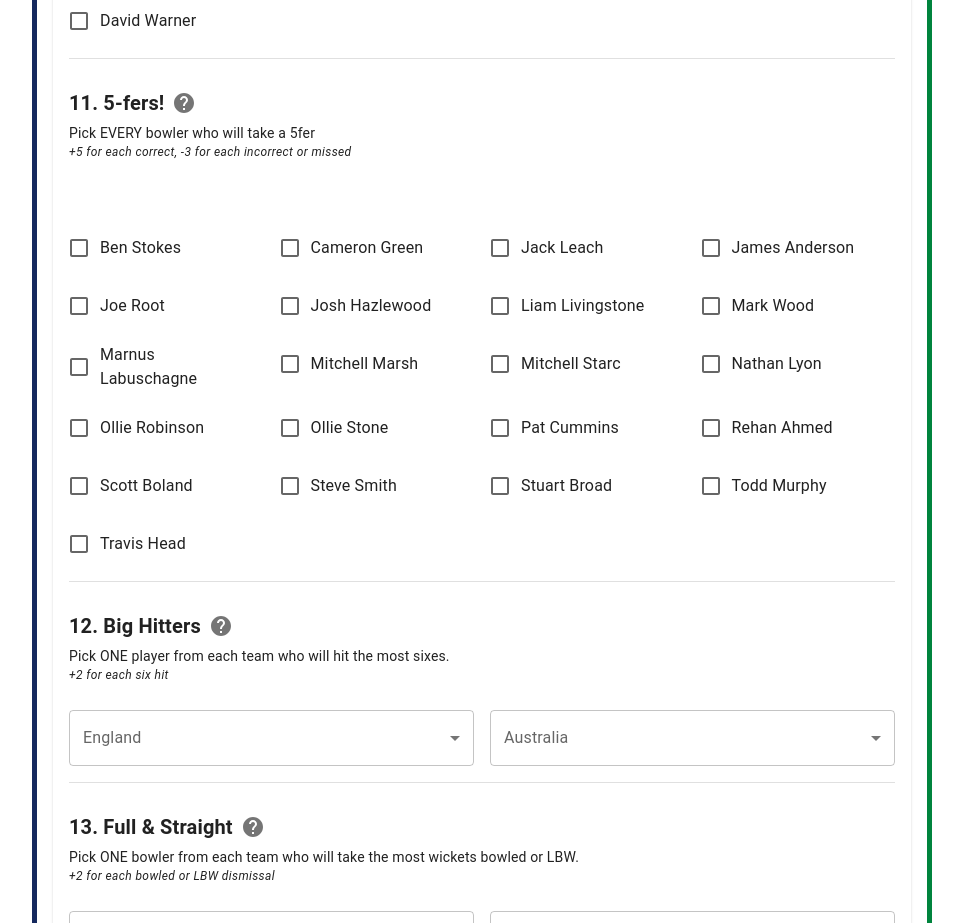
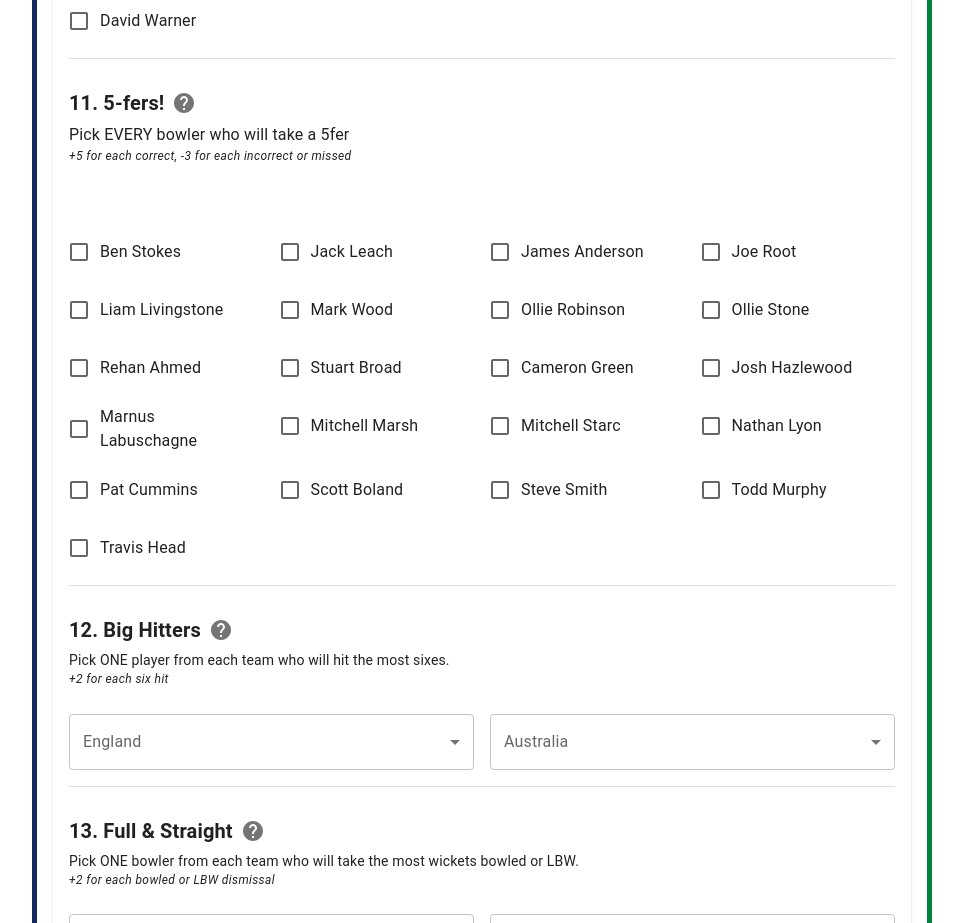
Before and after one commit to mdnrosen/sillyashes, a React (Create React App) app: page /pick in a window 1280 px wide. Shown: the part 1180-2103 px from the top of the page, without its empty margins (158-1121 px from the left). Built offline with nearby package versions, Linux system fonts and the light colour scheme.

Commit message:
players now have a uuid to use as keys when mapping

```diff
--- a/src/App.js
+++ b/src/App.js
@@ -23,11 +23,12 @@ import theme from './theme'
 import defaultState from './defaultState.json'
 import ScrollToTop from './components/ScrollToTop'
 import ScrollTopButton from './components/ScrollTopButton';
+
 export const GuessContext = createContext([])
 
 function App() {
   const [ guesses, setGuesses ] = useStickyState(defaultState, 'sillyAshes')
-
+  // const [ guesses, setGuesses ] = useState(defaultState)
 
   function useStickyState(defaultVal, key) {
     const [ value, setValue ] = useState(() => {
--- a/src/components/FiveWickets.js
+++ b/src/components/FiveWickets.js
@@ -1,16 +1,18 @@
 import React, { useState, useEffect, useContext } from 'react'
 import players from '../players.json'
 import { getAvatarName, getBGColor, sortByName } from '../helpers'
-import { Box, Checkbox, Chip, Divider, FormControlLabel, FormGroup, Grid, Toolbar, Tooltip, Typography } from '@mui/material'
+import { Box, Checkbox, Chip, Divider, FormControlLabel, FormGroup, Grid, Toolbar, Tooltip, Typography, } from '@mui/material'
+
+import { GuessContext } from '../App'
 import QTitle from './QTitle'
-import { GuessContext } from '../App'
+
+
 
 
 const FiveWickets = ({ handlePickem, question }) => {
     const guesses = useContext(GuessContext)
+    const [ selected, setSelected ] = useState([])
     const bowlers = players.filter(p => p.bowler)
-    const [ selected, setSelected ] = useState([])
-
 
 
     const handleChange = (e) => {
@@ -19,6 +21,7 @@ const FiveWickets = ({ handlePickem, question }) => {
             checked ? [...prevState, e.target.value] :
             prevState.filter(val => val !== value))
     }
+
 
     useEffect(() => {
         handlePickem(selected, '5fers')
@@ -30,6 +33,26 @@ const FiveWickets = ({ handlePickem, question }) => {
     },[])
 
 
+
+    const renderCheckbox = (name, i) => (
+            <Grid item xs={12} sm={6} md={4} lg={3} key={i}>
+                <FormGroup
+                    onChange={handleChange}
+                >
+                    <FormControlLabel
+                        control={
+                            <Checkbox
+                                checked={selected.includes(name)}
+                                value={name}
+                            />
+                        }
+                        label={name}
+                    />
+                </FormGroup>
+            </Grid>
+        )
+
+
     return (
         <Grid item >
             <Box sx={{ display: 'flex', flexDirection: 'column'}}>
@@ -38,40 +61,29 @@ const FiveWickets = ({ handlePickem, question }) => {
                     num={question.num}
                     help={question.help}
                 />
-                <Typography variant="body2">{question.question}</Typography>
+
+                    <Typography variant="body1">{question.question}</Typography>
                     <Typography variant="caption"><i>{question.marks}</i></Typography>
                     <Toolbar disableGutters >
-                    <Box sx={{ display: 'flex', flexWrap: 'wrap', my: 1}}>
+                        <Box sx={{ display: 'flex', flexWrap: 'wrap', my: 1 }}>
                             {selected.map((player, i) =>
                                 <Tooltip title={player} key={i}>
                                     <Chip
                                         label={getAvatarName(player)}
                                         sx={{ m: 0.5, color: 'white',   bgcolor: getBGColor(player, players)}}
                                     >
-
                                     </Chip>
                                 </Tooltip>
                             )}
                         </Box>
-
                     </Toolbar>
-                <Grid container spacing={2}>
-                    {sortByName(bowlers).map((p, i) =>
-                        <Grid item xs={12} sm={6} md={4} lg={3} key={i}>
-                            <FormGroup
-                                onChange={handleChange}
-                            >
-                                <FormControlLabel
-                                    control={
-                                        <Checkbox
-                                            value={p.name}
-                                            checked={selected.includes(p.name)}
-                                        />
-                                    }
-                                    label={p.name}
-                                />
-                            </FormGroup>
-                        </Grid>
+                <Grid container spacing={2} justifyContent="flex-start">
+                    {sortByName(bowlers).filter(p => p.team === 'England').map((p, i) =>
+                      renderCheckbox(p.name, i)
+                    )}
+                    <Divider />
+                    {sortByName(bowlers).filter(p => p.team === 'Australia').map((p, i) =>
+                      renderCheckbox(p.name, i)
                     )}
                 </Grid>
             </Box>
--- a/src/players.json
+++ b/src/players.json
@@ -1,201 +1,233 @@
 [
     {
-        "team" : "England",
-        "name" : "Ben Stokes",
-        "batter" : true,
-        "bowler" : true
+        "team": "England",
+        "name": "Ben Stokes",
+        "batter": true,
+        "bowler": true,
+        "id": "189647f1-c4dc-461c-9c79-f42b211e9c9b"
     },
     {
-        "team" : "England",
-        "name" : "James Anderson",
-        "batter" : false,
-        "bowler" : true
+        "team": "England",
+        "name": "James Anderson",
+        "batter": false,
+        "bowler": true,
+        "id": "6219585a-b95a-4612-a127-9114adaa1381"
     },
     {
-        "team" : "England",
-        "name" : "Stuart Broad",
-        "batter" : false,
-        "bowler" : true
+        "team": "England",
+        "name": "Stuart Broad",
+        "batter": false,
+        "bowler": true,
+        "id": "316afa22-bdda-4db9-a024-45c0624af9b1"
     },
     {
-        "team" : "England",
-        "name" : "Ollie Robinson",
-        "batter" : false,
-        "bowler" : true
+        "team": "England",
+        "name": "Ollie Robinson",
+        "batter": false,
+        "bowler": true,
+        "id": "b6f2f8aa-2483-4d17-af32-137ec93e63d8"
     },
     {
-        "team" : "England",
-        "name" : "Harry Brook",
-        "batter" : true,
-        "bowler" : false
+        "team": "England",
+        "name": "Harry Brook",
+        "batter": true,
+        "bowler": false,
+        "id": "97b49e89-cc04-413a-9b5d-d01b310fc3a8"
     },
     {
-        "team" : "England",
-        "name" : "Jonny Bairstow",
-        "batter" : true,
-        "bowler" : false
+        "team": "England",
+        "name": "Jonny Bairstow",
+        "batter": true,
+        "bowler": false,
+        "id": "97a0d5a0-e960-4f6d-919e-ba660ea9ce34"
     },
     {
-        "team" : "England",
-        "name" : "Zak Crawley",
-        "batter" : true,
-        "bowler" : false
+        "team": "England",
+        "name": "Zak Crawley",
+        "batter": true,
+        "bowler": false,
+        "id": "030286b9-af3f-4ce0-a26f-51f3c1ecc60c"
     },
     {
-        "team" : "England",
-        "name" : "Ben Duckett",
-        "batter" : true,
-        "bowler" : false
+        "team": "England",
+        "name": "Ben Duckett",
+        "batter": true,
+        "bowler": false,
+        "id": "dcb01bfd-22bc-4101-ac32-521b755a9ca4"
     },
     {
-        "team" : "England",
-        "name" : "Ben Foakes",
-        "batter" : true,
-        "bowler" : false
+        "team": "England",
+        "name": "Ben Foakes",
+        "batter": true,
+        "bowler": false,
+        "id": "94055382-7454-452d-a3c1-52ac564afc91"
     },
     {
-        "team" : "England",
-        "name" : "Jack Leach",
-        "batter" : false,
-        "bowler" : true
+        "team": "England",
+        "name": "Jack Leach",
+        "batter": false,
+        "bowler": true,
+        "id": "a4a4220f-0b50-426b-8acf-0af390060515"
     },
     {
-        "team" : "England",
-        "name" : "Ollie Pope",
-        "batter" : true,
-        "bowler" : false
+        "team": "England",
+        "name": "Ollie Pope",
+        "batter": true,
+        "bowler": false,
+        "id": "85e986f9-8271-464c-b814-52203cdd7cb2"
     },
     {
-        "team" : "England",
-        "name" : "Joe Root",
-        "batter" : true,
-        "bowler" : true
+        "team": "England",
+        "name": "Joe Root",
+        "batter": true,
+        "bowler": true,
+        "id": "e18762a1-76cd-4843-bbdb-014c09b223f4"
     },
     {
-        "team" : "England",
-        "name" : "Mark Wood",
-        "batter" : false,
-        "bowler" : true
+        "team": "England",
+        "name": "Mark Wood",
+        "batter": false,
+        "bowler": true,
+        "id": "284d6bc8-cff1-496f-ad33-28d800021faf"
     },
     {
-        "team" : "England",
-        "name" : "Ollie Stone",
-        "batter" : false,
-        "bowler" : true
+        "team": "England",
+        "name": "Ollie Stone",
+        "batter": false,
+        "bowler": true,
+        "id": "1d962547-98bf-4ffe-b5fc-fc7cf9288d9a"
     },
     {
-        "team" : "England",
-        "name" : "Liam Livingstone",
-        "batter" : true,
-        "bowler" : true
+        "team": "England",
+        "name": "Liam Livingstone",
+        "batter": true,
+        "bowler": true,
+        "id": "c4c352b1-8650-4a33-b5c0-44076a4521a2"
     },
     {
-        "team" : "England",
-        "name" : "Rehan Ahmed",
-        "batter" : true,
-        "bowler" : true
+        "team": "England",
+        "name": "Rehan Ahmed",
+        "batter": true,
+        "bowler": true,
+        "id": "924bcc4b-8ee6-421c-abd3-830fa43adca1"
     },
     {
-        "team" : "Australia",
-        "name" : "Pat Cummins",
-        "batter" : false,
-        "bowler" : true
+        "team": "Australia",
+        "name": "Pat Cummins",
+        "batter": false,
+        "bowler": true,
+        "id": "0eaadfd5-f4e4-432a-8289-968f76b4b784"
     },
     {
-        "team" : "Australia",
-        "name" : "Scott Boland",
-        "batter" : false,
-        "bowler" : true
+        "team": "Australia",
+        "name": "Scott Boland",
+        "batter": false,
+        "bowler": true,
+        "id": "7917fa90-2d82-47f7-b8dc-322d64869d67"
     },
     {
-        "team" : "Australia",
-        "name" : "Alex Carey",
-        "batter" : true,
-        "bowler" : false
+        "team": "Australia",
+        "name": "Alex Carey",
+        "batter": true,
+        "bowler": false,
+        "id": "a37b2f9a-f0dd-419a-8154-375535e64bf6"
     },
     {
-        "team" : "Australia",
-        "name" : "Cameron Green",
-        "batter" : true,
-        "bowler" : true
+        "team": "Australia",
+        "name": "Cameron Green",
+        "batter": true,
+        "bowler": true,
+        "id": "5ac3962a-a561-4cf2-8138-7343d4ee33c0"
     },
     {
-        "team" : "Australia",
-        "name" : "Marcus Harris",
-        "batter" : true,
-        "bowler" : false
+        "team": "Australia",
+        "name": "Marcus Harris",
+        "batter": true,
+        "bowler": false,
+        "id": "ebd07bbb-8665-4563-bffa-57eeba61356d"
     },
     {
-        "team" : "Australia",
-        "name" : "Josh Hazlewood",
-        "batter" : false,
-        "bowler" : true
+        "team": "Australia",
+        "name": "Josh Hazlewood",
+        "batter": false,
+        "bowler": true,
+        "id": "82e5426d-4838-462a-844d-085d6d891f86"
     },
     {
-        "team" : "Australia",
-        "name" : "Travis Head",
-        "batter" : true,
-        "bowler" : true
+        "team": "Australia",
+        "name": "Travis Head",
+        "batter": true,
+        "bowler": true,
+        "id": "e571eee5-5c9b-4158-82ab-24a033554683"
     },
     {
-        "team" : "Australia",
-        "name" : "Josh Inglis",
-        "batter" : true,
-        "bowler" : false
+        "team": "Australia",
+        "name": "Josh Inglis",
+        "batter": true,
+        "bowler": false,
+        "id": "2b92f936-6b58-4aef-9f02-d7350a0f5f66"
     },
     {
-        "team" : "Australia",
-        "name" : "Usman Khawaja",
+        "team": "Australia",
+        "name": "Usman Khawaja",
         "batter": true,
-        "bowler" : false
+        "bowler": false,
+        "id": "66608b6f-c201-4e82-82a7-cdd72345d213"
     },
     {
-        "team" : "Australia",
-        "name" : "Marnus Labuschagne",
+        "team": "Australia",
+        "name": "Marnus Labuschagne",
         "batter": true,
-        "bowler" : true
+        "bowler": true,
+        "id": "fb95f069-fe4a-47a2-b912-2c0ca9d7e5b4"
     },
     {
-        "team" : "Australia",
-        "name" : "Nathan Lyon",
+        "team": "Australia",
+        "name": "Nathan Lyon",
         "batter": false,
-        "bowler" : true
+        "bowler": true,
+        "id": "af1e3523-01b3-4cba-b987-8bc46a874125"
     },
     {
-        "team" : "Australia",
-        "name" : "Mitchell Marsh",
+        "team": "Australia",
+        "name": "Mitchell Marsh",
         "batter": true,
-        "bowler" : true
+        "bowler": true,
+        "id": "0781116a-3243-4081-8538-84135c90df6d"
     },
     {
-        "team" : "Australia",
-        "name" : "Todd Murphy",
+        "team": "Australia",
+        "name": "Todd Murphy",
         "batter": false,
-        "bowler" :  true
+        "bowler": true,
+        "id": "22ac8b4e-8f98-4907-8c92-66b6ac3c1281"
     },
     {
-        "team" : "Australia",
-        "name" : "Matthew Renshaw",
+        "team": "Australia",
+        "name": "Matthew Renshaw",
         "batter": true,
-        "bowler" : false
+        "bowler": false,
+        "id": "5373f36a-786c-40c6-b225-78739289ce26"
     },
     {
-        "team" : "Australia",
-        "name" : "Steve Smith",
+        "team": "Australia",
+        "name": "Steve Smith",
         "batter": true,
-        "bowler" : true
+        "bowler": true,
+        "id": "998ce81f-afd0-4253-b23b-2a46b8307d0c"
     },
     {
-        "team" : "Australia",
-        "name" : "Mitchell Starc",
+        "team": "Australia",
+        "name": "Mitchell Starc",
         "batter": false,
-        "bowler" : true
+        "bowler": true,
+        "id": "8d282bfd-5cc6-46bf-9c09-f2aea0ecf84e"
     },
     {
-        "team" : "Australia",
-        "name" : "David Warner",
+        "team": "Australia",
+        "name": "David Warner",
         "batter": true,
-        "bowler" : false
+        "bowler": false,
+        "id": "231c7681-04ce-4acf-9271-7e427984c4f9"
     }
-
 ]
```
Also changed, not shown: src/components/Hundreds.js (+6 -6 lines), src/components/PickEm.js (+6 -2 lines). Lines whose indentation alone changed are shown as unchanged.
